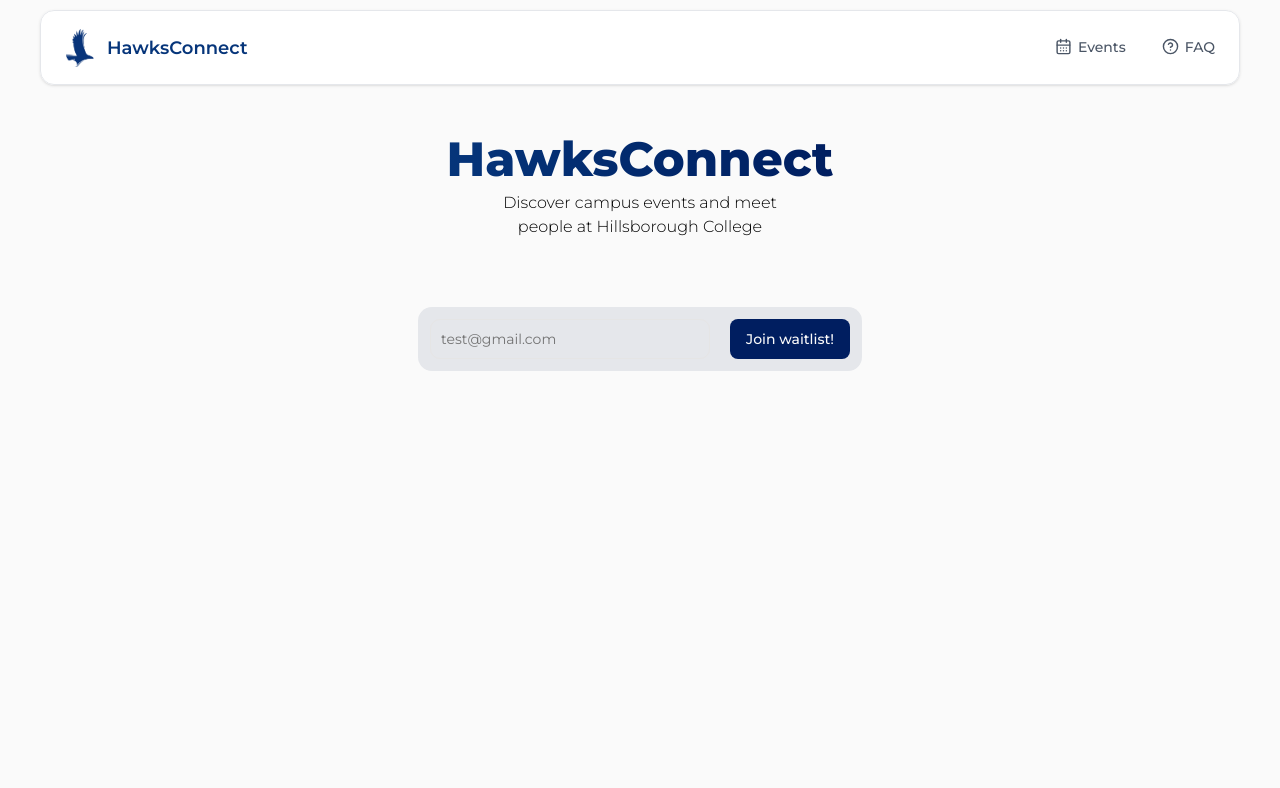
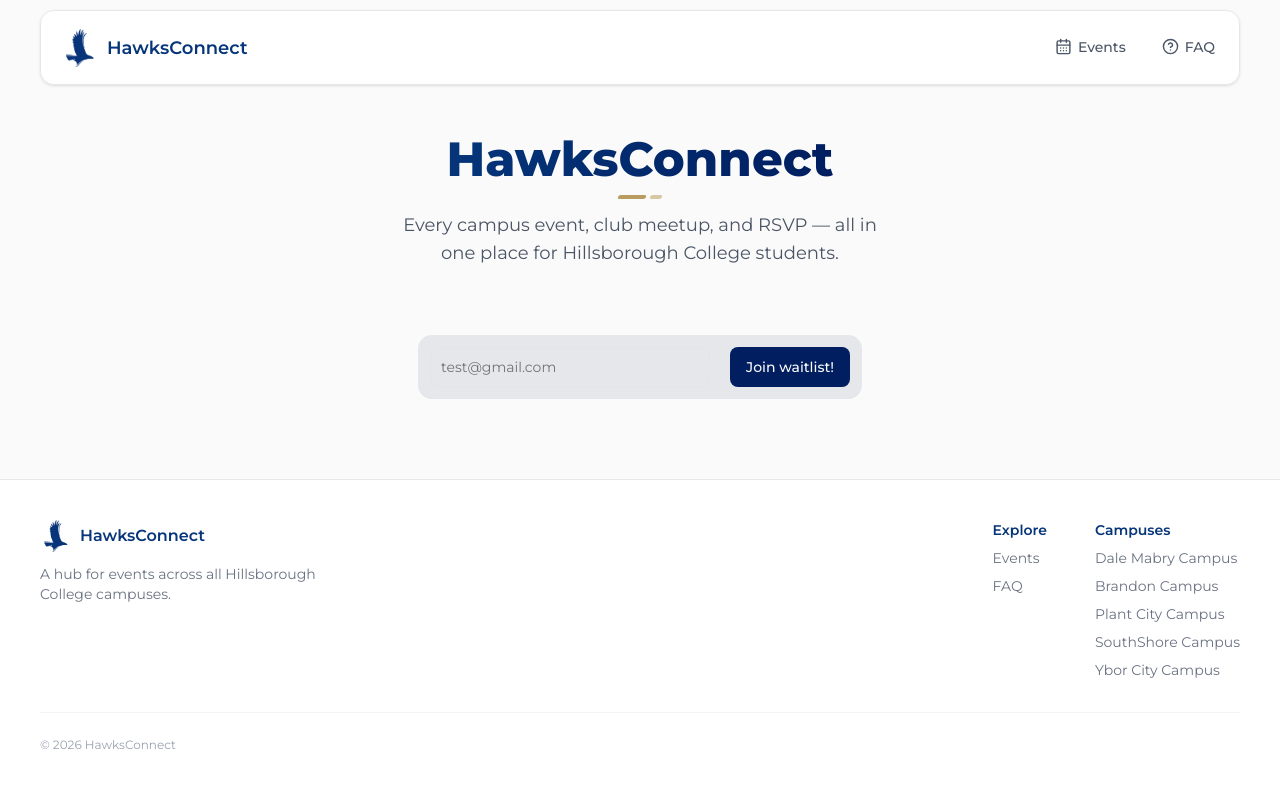
Before and after one commit to kharitonov-egor/hawksconnect, a Next.js app: page / in a window 1280 px wide. Shown: the top 788 px of the page. Built offline with nearby package versions, Linux system fonts and the light colour scheme; no server answers.

Commit message:
Add sitewide footer, landing page tagline, and hover effects on nav/footer links

```diff
--- /dev/null
+++ b/app/Footer.tsx
@@ -0,0 +1,58 @@
+import Image from "next/image"
+import Link from "next/link"
+
+const campusNames = [
+    "Dale Mabry Campus",
+    "Brandon Campus",
+    "Plant City Campus",
+    "SouthShore Campus",
+    "Ybor City Campus",
+]
+
+export default function Footer() {
+    return (
+        <footer className="w-full flex justify-center border-t border-gray-200 bg-white mt-20">
+            <div className="w-full max-w-[1200px] px-4 md:px-0 py-10 flex flex-col gap-8">
+
+                <div className="flex flex-col md:flex-row justify-between gap-8">
+                    <div className="flex flex-col gap-3 max-w-[320px]">
+                        <Link href="/" className="flex items-center gap-2 w-fit transition-transform duration-150 hover:scale-105">
+                            <Image src="/icon.png" alt="HawksConnect" width={32} height={32} className="rounded-md"/>
+                            <span className="font-[family-name:var(--font-display)] font-semibold text-[#06357A]">HawksConnect</span>
+                        </Link>
+                        <p className="text-sm text-gray-500">
+                            A hub for events across all Hillsborough College campuses.
+                        </p>
+                    </div>
+
+                    <div className="flex flex-row gap-12">
+                        <div className="flex flex-col gap-2">
+                            <h3 className="text-sm font-semibold text-[#06357A]">Explore</h3>
+                            <Link href="/events" className="text-sm text-gray-500 hover:text-[#06357A] transition-all duration-150 hover:scale-105 w-fit inline-block">Events</Link>
+                            <Link href="/faq" className="text-sm text-gray-500 hover:text-[#06357A] transition-all duration-150 hover:scale-105 w-fit inline-block">FAQ</Link>
+                        </div>
+
+                        <div className="flex flex-col gap-2">
+                            <h3 className="text-sm font-semibold text-[#06357A]">Campuses</h3>
+                            {campusNames.map((name) => (
+                                <span
+                                    key={name}
+                                    className="text-sm text-gray-500 hover:text-[#06357A] transition-all duration-150 hover:scale-105 w-fit inline-block cursor-default"
+                                >
+                                    {name}
+                                </span>
+                            ))}
+                        </div>
+                    </div>
+                </div>
+
+                <div className="flex flex-col md:flex-row justify-between items-start md:items-center gap-3 pt-6 border-t border-gray-100">
+                    <p className="text-xs text-gray-400">
+                        © {new Date().getFullYear()} HawksConnect
+                    </p>
+                </div>
+
+            </div>
+        </footer>
+    )
+}
--- a/app/NavBar.tsx
+++ b/app/NavBar.tsx
@@ -16,7 +16,7 @@ export default function NavBar({useCase} : NavbarProps) {
       const active = pathname === href
       return (
         <Link href={href}>
-          <div className={`flex flex-row items-center gap-1.5 px-1 py-1 border-b-2 transition-colors ${active ? "border-[#B99C5F] text-[#06357A]" : "border-transparent text-gray-600 hover:text-[#06357A]"}`}>
+          <div className={`flex flex-row items-center gap-1.5 px-1 py-1 border-b-2 transition-all duration-150 hover:scale-105 ${active ? "border-[#B99C5F] text-[#06357A]" : "border-transparent text-gray-600 hover:text-[#06357A]"}`}>
             <Icon size={17}/>
             <span className="font-medium text-sm">{label}</span>
           </div>
--- a/app/events/page.tsx
+++ b/app/events/page.tsx
@@ -6,6 +6,7 @@ import { supabase } from "../lib/supabase";
 import CampusChoice, { campuses } from "./campusChoice"
 import { Button } from "@/components/ui/button"
 import UpcomingPastChoice from "./UpcomingPastChoice"
+import Footer from "../Footer"
 
 
 
@@ -63,7 +64,7 @@ export default function App() {
     return (
         <div className="flex flex-col min-h-screen w-full bg-zinc-50 text-black">
             <NavBar useCase="events"/>
-            <div className="flex justify-center p-3 pb-20 md:p-0">
+            <div className="flex-1 flex justify-center p-3 pb-20 md:p-0">
                 <div className="flex flex-col w-full max-w-[1200px] mt-15 px-4 md:px-0">
 
                     <div className='flex flex-row gap-1 items-center mb-6 md:mb-10'>
@@ -120,6 +121,7 @@ export default function App() {
 
 
             </div>
+            <Footer/>
         </div>
     )
 }
--- a/app/faq/page.tsx
+++ b/app/faq/page.tsx
@@ -3,12 +3,13 @@
 import { HelpCircle } from "lucide-react"
 import faqData from "./faqData"
 import NavBar from "../NavBar"
+import Footer from "../Footer"
 
 export default function FAQ() {
     return (
         <div className="flex flex-col min-h-screen w-full bg-zinc-50 text-black">
             <NavBar useCase="faq"/>
-            <div className="flex justify-center p-3 pb-20 md:p-0">
+            <div className="flex-1 flex justify-center p-3 pb-20 md:p-0">
                 <div className="flex flex-col w-full max-w-[1200px] mt-15 px-4 md:px-0">
 
                     <div className="flex flex-row gap-1 items-center mb-6 md:mb-10">
@@ -32,6 +33,7 @@ export default function FAQ() {
 
                 </div>
             </div>
+            <Footer/>
         </div>
     )
 }
--- a/app/globals.css
+++ b/app/globals.css
@@ -136,3 +136,26 @@
     min-height: 100%;
   }
 }
+
+.hawk-mark {
+  display: inline-flex;
+  align-items: center;
+  gap: 4px;
+}
+.hawk-mark::before,
+.hawk-mark::after {
+  content: "";
+  display: block;
+  height: 4px;
+  background: #B99C5F;
+  border-radius: 2px;
+}
+.hawk-mark::before {
+  width: 28px;
+  transform: skewX(-20deg);
+}
+.hawk-mark::after {
+  width: 12px;
+  transform: skewX(-20deg);
+  opacity: 0.55;
+}
--- a/app/main.tsx
+++ b/app/main.tsx
@@ -25,10 +25,13 @@ export default function Main() {
         <div className="flex justify-center items-center mt-15">
         <div className="flex flex-col gap-2 items-center">
           <h1 className="font-extrabold text-4xl md:text-5xl bg-gradient-to-r from-[#06357A] to-[#001E60] bg-clip-text text-transparent">HawksConnect</h1>
-          <div className="text-center font-light">
-            <h2>Discover campus events and meet </h2>
-            <h2>people at Hillsborough College</h2>
-          </div>
+
+          <div className="hawk-mark my-1"></div>
+
+          <p className="text-center text-gray-600 text-lg max-w-[500px]">
+            Every campus event, club meetup, and RSVP — all in one place for Hillsborough College students.
+          </p>
+
           <div className="mt-15 text-center">
           <form action={handleSubmit}>
             <div className="p-3 bg-gray-200 rounded-xl flex flex-col md:flex-row gap-5 ">
--- a/app/page.tsx
+++ b/app/page.tsx
@@ -2,11 +2,14 @@
 
 import NavBar from "./NavBar";
 import Main from "./main"
+import Footer from "./Footer"
+
 export default function Home() {
   return (
     <div className="flex flex-col min-h-screen w-full bg-zinc-50 text-black">
         <NavBar useCase="landing"/>
         <Main/>
+        <Footer/>
     </div>
   );
 }
```
